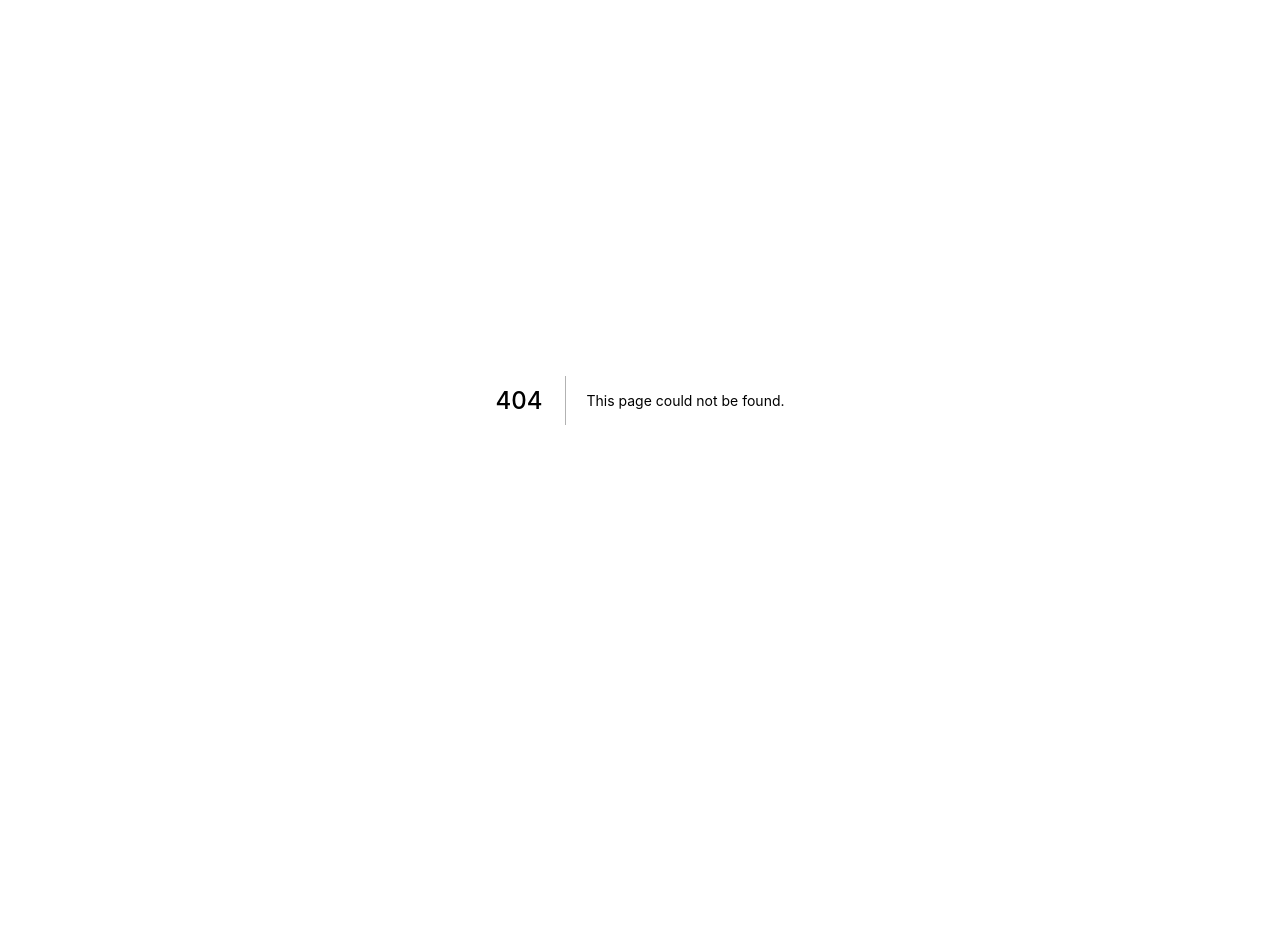
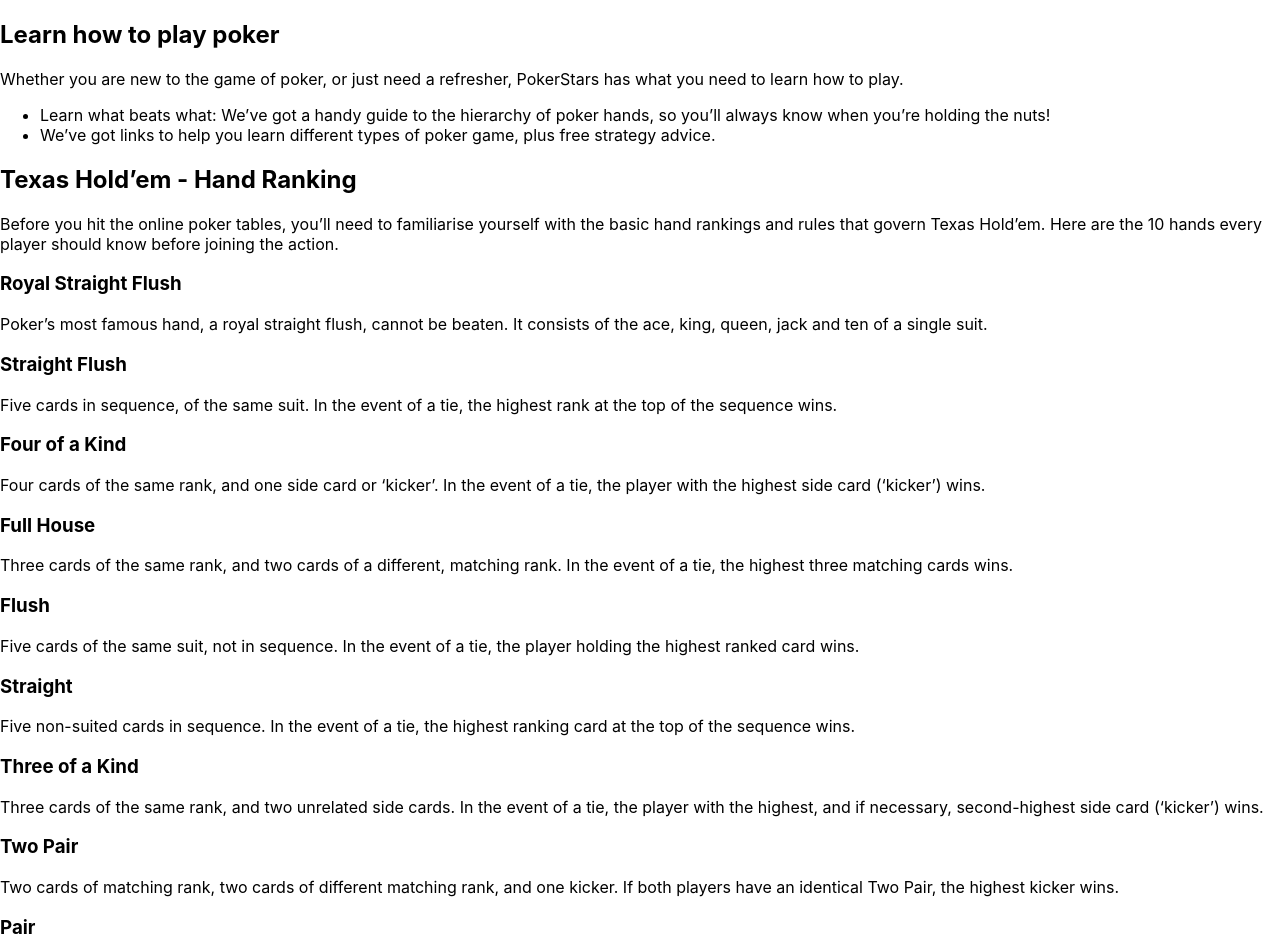
Before and after one commit to Fernot94/Bytes4Gamers-Final-Next, a Next.js app: page /PokerRules in a window 1280 px wide. Before the commit this address had no page. Shown: the top 952 px of the page. Before the commit the page ends 800 px from the top, so only its background shows below. Built offline with nearby package versions, Linux system fonts and the light colour scheme.

Commit message:
add pages

```diff
--- /dev/null
+++ b/pages/PokerRules.jsx
@@ -0,0 +1,68 @@
+import { useState } from "react";
+import { Deck } from "../src/deck";
+import { getWinners } from "../src/drawsValidations";
+import { handToString } from "../src/rules";
+
+
+export default function PokerRules() {
+
+
+  return (
+    <div className="main">
+      <div className="learn">
+        <h2>Learn how to play poker</h2>
+        <p>Whether you are new to the game of poker, or just need a refresher, PokerStars has what you need to learn how to play.</p>
+        <ul>
+          <li>Learn what beats what: We’ve got a handy guide to the hierarchy of poker hands, so you’ll always know when you’re holding the nuts!</li>
+          <li>We’ve got links to help you learn different types of poker game, plus free strategy advice.</li>
+        </ul>
+      </div>
+      <div className="handRanking">
+        <h2>Texas Hold’em - Hand Ranking</h2>
+        <p>Before you hit the online poker tables, you’ll need to familiarise yourself with the basic hand rankings and rules that govern Texas Hold’em. Here are the 10 hands every player should know before joining the action.</p>
+        <div className="hands">
+          <div className="royalFlush">
+            <h3>Royal Straight Flush</h3>
+            <p>Poker’s most famous hand, a royal straight flush, cannot be beaten. It consists of the ace, king, queen, jack and ten of a single suit.</p>
+          </div>
+          <div className="royalFlush">
+            <h3>Straight Flush</h3>
+            <p>Five cards in sequence, of the same suit. In the event of a tie, the highest rank at the top of the sequence wins.</p>
+          </div>
+          <div className="royalFlush">
+            <h3>Four of a Kind</h3>
+            <p>Four cards of the same rank, and one side card or ‘kicker’. In the event of a tie, the player with the highest side card (‘kicker’) wins.</p>
+          </div>
+          <div className="royalFlush">
+            <h3>Full House</h3>
+            <p>Three cards of the same rank, and two cards of a different, matching rank. In the event of a tie, the highest three matching cards wins.</p>
+          </div>
+          <div className="royalFlush">
+            <h3>Flush</h3>
+            <p>Five cards of the same suit, not in sequence. In the event of a tie, the player holding the highest ranked card wins.</p>
+          </div>
+          <div className="royalFlush">
+            <h3>Straight</h3>
+            <p>Five non-suited cards in sequence. In the event of a tie, the highest ranking card at the top of the sequence wins.</p>
+          </div>
+          <div className="royalFlush">
+            <h3>Three of a Kind</h3>
+            <p>Three cards of the same rank, and two unrelated side cards. In the event of a tie, the player with the highest, and if necessary, second-highest side card (‘kicker’) wins.</p>
+          </div>
+          <div className="royalFlush">
+            <h3>Two Pair</h3>
+            <p>Two cards of matching rank, two cards of different matching rank, and one kicker. If both players have an identical Two Pair, the highest kicker wins.</p>
+          </div>
+          <div className="royalFlush">
+            <h3>Pair</h3>
+            <p>Two cards of matching rank, and three unrelated side cards. In the event of a tie, the player with the highest, and if necessary, second or third-highest side card wins.</p>
+          </div>
+          <div className="royalFlush">
+            <h3>High Card</h3>
+            <p>Any hand that does not qualify under the categories listed. In the event of a tie, the highest card wins, such as ‘ace-high’.</p>
+          </div>
+        </div>
+      </div>
+    </div>
+  );
+}
--- a/src/deck.js
+++ b/src/deck.js
@@ -1,4 +1,3 @@
-
 //Deck
 export class Deck {
     deck
--- a/src/rules.js
+++ b/src/rules.js
@@ -1,11 +1,18 @@
 
+function isRoyalStraightFlush(communityCards, playerCards) {
+    const royals = [13, 12, 11, 10, 1]
+    let flush = []
+    const allCards = communityCards.concat(playerCards)
+    if(isFlush(communityCards, playerCards))
+        flush = allCards.filter(card => allCards.filter(e => e.suit === card.suit).length >= 5)
+    return flush.filter(card => royals.includes(card.value)).length === 5
+}
 
 function isStraightFlush(communityCards, playerCards) {
     let flush = []
     const allCards = communityCards.concat(playerCards)
     if(isFlush(communityCards, playerCards))
         flush = allCards.filter(card => allCards.filter(e => e.suit === card.suit).length >= 5)
-    console.log(flush)
     return haveStraight([], flush)
 }
 
@@ -93,6 +100,7 @@ export function getForce(communityCards, playerCards) {
 }
 
 export function handToString(communityCards, playerCards) {
+    if (isRoyalStraightFlush(communityCards, playerCards)) return "Royal Straight Flush"
     if (isStraightFlush(communityCards, playerCards)) return "Straight Flush"
     if (isFourOfAKind(communityCards, playerCards)) return "For of a Kind"
     if (isFullHouse(communityCards, playerCards)) return "FullHouse"
```
Also changed, not shown: pages/Foot.jsx (added, +14 -0 lines), pages/Home.jsx (added, +14 -0 lines), pages/Menu.jsx (added, +20 -0 lines), pages/PokerMenu.jsx (added, +18 -0 lines), pages/PokerTable.jsx (renamed from pages/dummy.jsx, +7 -8 lines), pages/index.js (+26 -3 lines), src/TableClass.js (added, +10 -0 lines).
